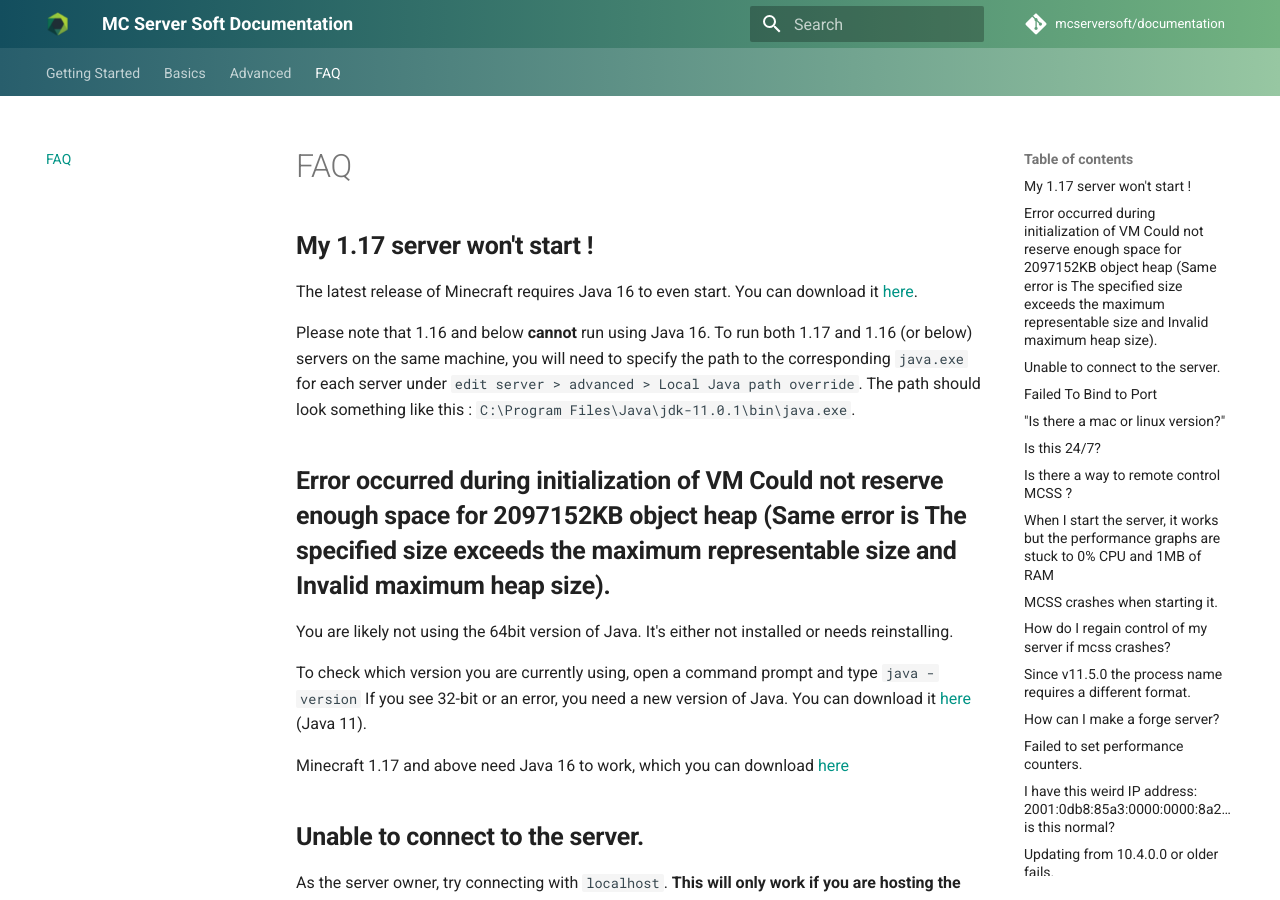
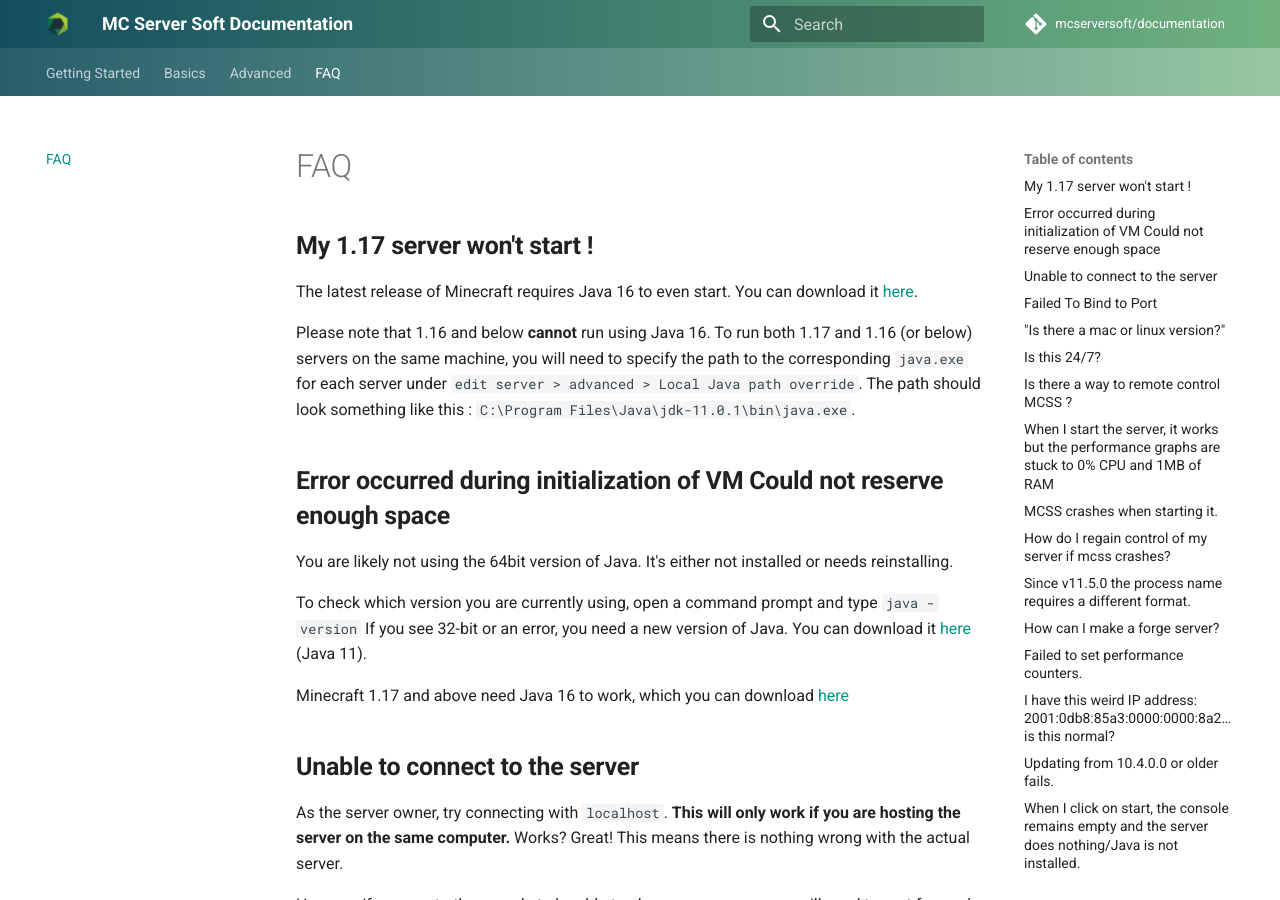
Before and after one commit to mcserversoft/documentation, an MkDocs documentation site: the page built from docs/faq.md, in a window 1280 px wide and 900 px high. Built offline with MkDocs 1.6.1 and Material for MkDocs 9.7.7, drawn with Linux system fonts in a browser that asks for light colours; comment, search, counter and statistics services are not loaded.

Commit message:
Update faq.md

```diff
--- a/docs/faq.md
+++ b/docs/faq.md
@@ -8,7 +8,7 @@
 Please note that 1.16 and below **cannot** run using Java 16. To run both 1.17 and 1.16 (or below) servers on the same machine, you will need to specify the path to the corresponding `java.exe` for each server under `edit server > advanced > Local Java path override`. The path should look something like this : `C:\Program Files\Java\jdk-11.0.1\bin\java.exe`.
 
 
-## **Error occurred during initialization of VM Could not reserve enough space for 2097152KB object heap (Same error is The specified size exceeds the maximum representable size and Invalid maximum heap size).**
+## **Error occurred during initialization of VM Could not reserve enough space**
 
 You are likely not using the 64bit version of Java. It's either not installed or needs reinstalling.
 
@@ -18,7 +18,7 @@
 Minecraft 1.17 and above need Java 16 to work, which you can download [here](https://www.oracle.com/java/technologies/javase-jdk16-downloads.html)
 
 
-## **Unable to connect to the server.**
+## **Unable to connect to the server**
 
 As the server owner, try connecting with `localhost`. **This will only work if you are hosting the server on the same computer.**
 Works? Great! This means there is nothing wrong with the actual server.
```
